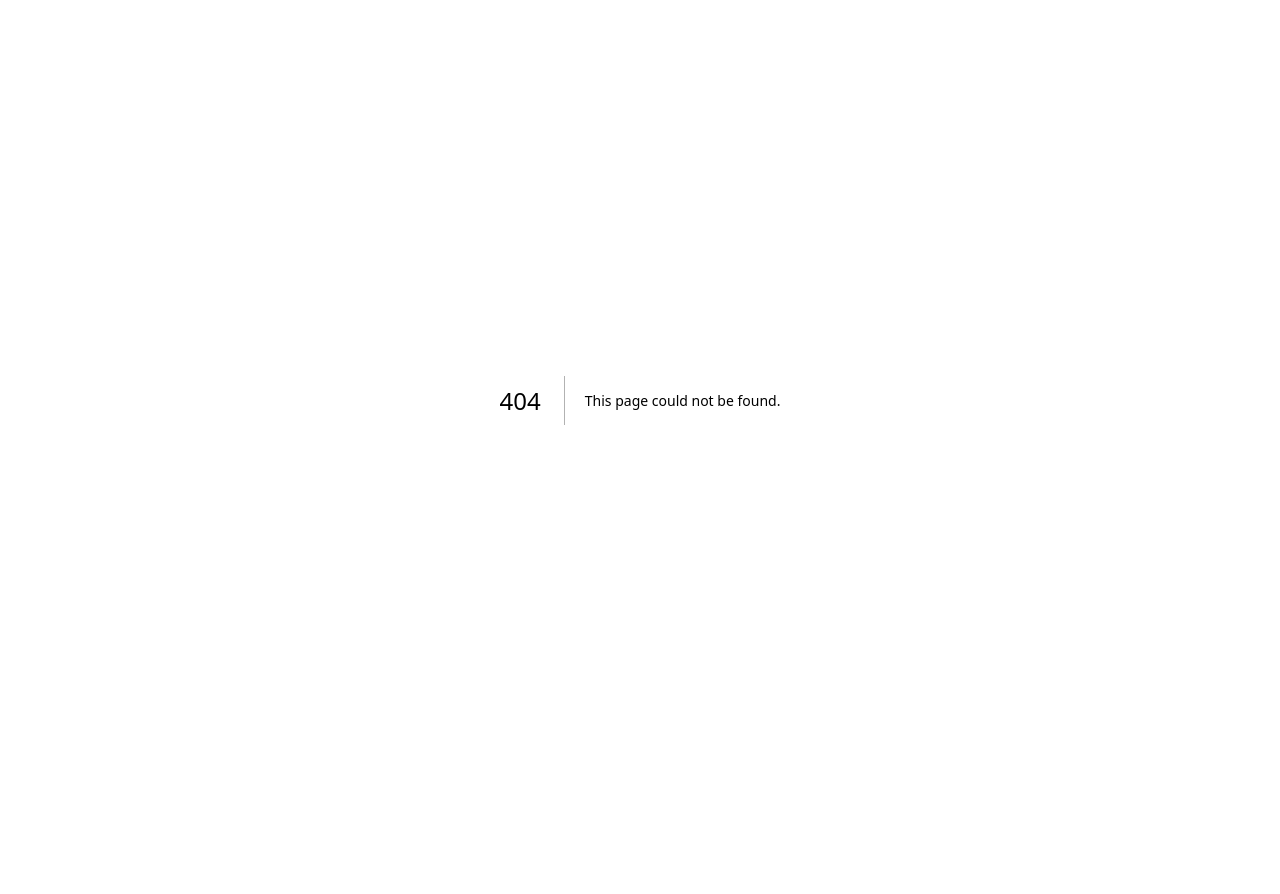
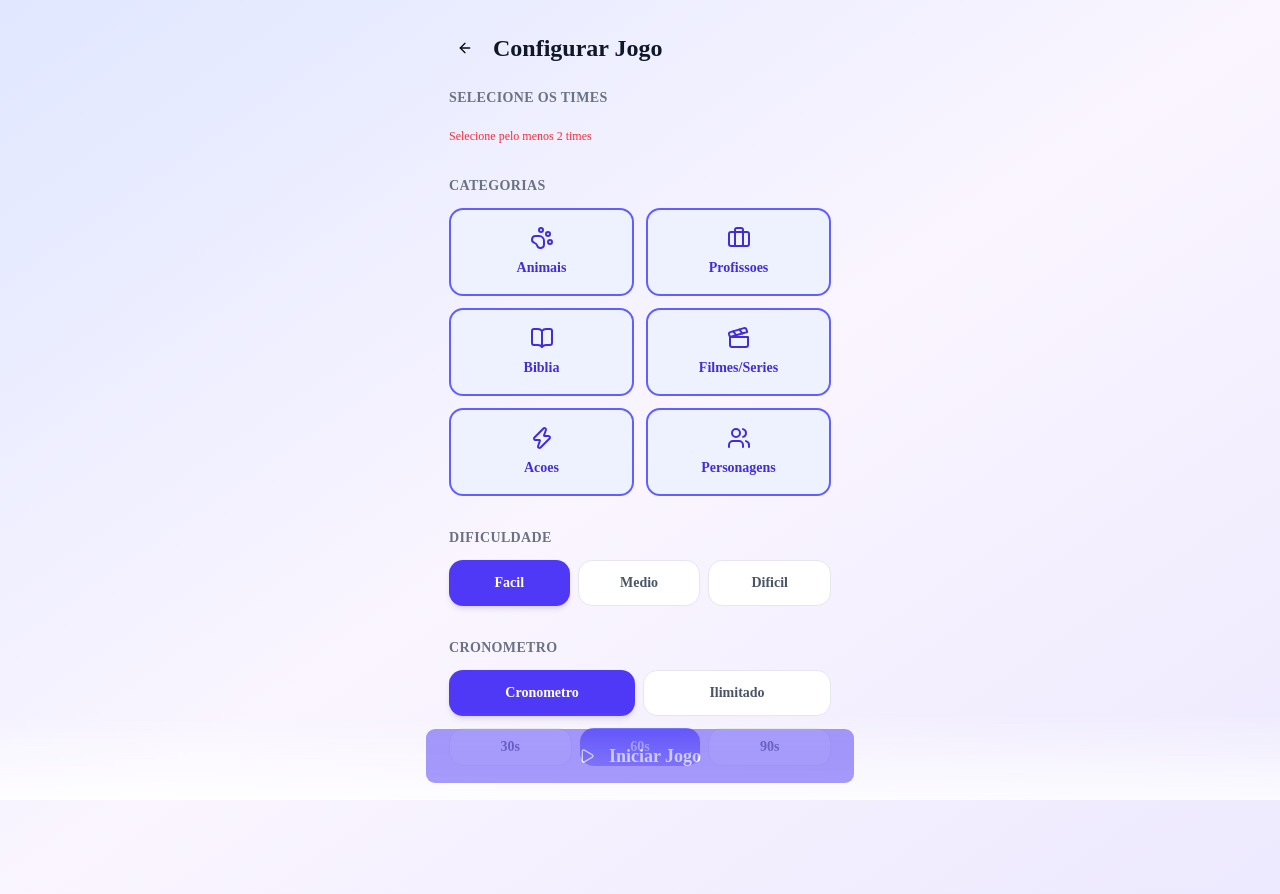
Before and after one commit to LucielSantos/charades, a Next.js app: page /game/setup in a window 1280 px wide. Before the commit this address had no page. Before the commit the page ends 800 px from the top, so only its background shows below. Built offline with nearby package versions, Linux system fonts and the light colour scheme.

Commit message:
feat: add game setup page with team, category, difficulty, and timer selection

```diff
--- /dev/null
+++ b/src/app/game/setup/page.tsx
@@ -0,0 +1,180 @@
+"use client"
+
+import { Button } from "@/components/ui/button"
+import { CategoryGrid } from "@/components/game/category-grid"
+import { allCategoryIds } from "@/data/categories"
+import type { CategoryId, Difficulty, TimerMode } from "@/data/types"
+import { useGameStore } from "@/stores/game-store"
+import { useTeamStore } from "@/stores/team-store"
+import { ArrowLeft, Play } from "lucide-react"
+import { useTranslations } from "next-intl"
+import { useRouter } from "next/navigation"
+import { useState } from "react"
+
+const TIMER_OPTIONS = [30, 60, 90]
+
+export default function GameSetupPage() {
+  const t = useTranslations("setup")
+  const tc = useTranslations("common")
+  const router = useRouter()
+  const teams = useTeamStore((s) => s.teams)
+  const startGame = useGameStore((s) => s.startGame)
+
+  const [selectedTeamIds, setSelectedTeamIds] = useState<string[]>([])
+  const [selectedCategories, setSelectedCategories] = useState<CategoryId[]>([...allCategoryIds])
+  const [difficulty, setDifficulty] = useState<Difficulty>("easy")
+  const [timerMode, setTimerMode] = useState<TimerMode>("countdown")
+  const [timerSeconds, setTimerSeconds] = useState(60)
+
+  function toggleTeam(id: string) {
+    setSelectedTeamIds((prev) =>
+      prev.includes(id) ? prev.filter((t) => t !== id) : [...prev, id],
+    )
+  }
+
+  function handleStart() {
+    if (selectedTeamIds.length < 2) return
+    if (selectedCategories.length < 1) return
+    startGame({
+      selectedTeamIds,
+      selectedCategories,
+      difficulty,
+      timerMode,
+      timerSeconds,
+    })
+    router.push("/game/turn")
+  }
+
+  const canStart = selectedTeamIds.length >= 2 && selectedCategories.length >= 1
+
+  return (
+    <div className="flex flex-col min-h-screen px-6 py-8 pb-24">
+      <div className="flex items-center gap-3 mb-6">
+        <Button variant="ghost" size="icon" onClick={() => router.push("/")}>
+          <ArrowLeft className="h-5 w-5" />
+        </Button>
+        <h1 className="text-2xl font-bold text-gray-900">{t("title")}</h1>
+      </div>
+
+      {/* Teams */}
+      <section className="mb-8">
+        <h2 className="text-sm font-semibold text-gray-500 uppercase tracking-wide mb-3">
+          {t("selectTeams")}
+        </h2>
+        <div className="flex flex-wrap gap-2">
+          {teams.map((team) => {
+            const isSelected = selectedTeamIds.includes(team.id)
+            return (
+              <button
+                key={team.id}
+                type="button"
+                onClick={() => toggleTeam(team.id)}
+                className={`flex items-center gap-2 rounded-full px-4 py-2 text-sm font-semibold transition-all ${
+                  isSelected
+                    ? "text-white shadow-md"
+                    : "bg-white text-gray-600 border border-gray-200"
+                }`}
+                style={isSelected ? { backgroundColor: team.color } : undefined}
+              >
+                {!isSelected && (
+                  <div className="h-3 w-3 rounded-full" style={{ backgroundColor: team.color }} />
+                )}
+                {team.name}
+              </button>
+            )
+          })}
+        </div>
+        {selectedTeamIds.length < 2 && (
+          <p className="text-xs text-red-500 mt-2">{t("minTeams")}</p>
+        )}
+      </section>
+
+      {/* Categories */}
+      <section className="mb-8">
+        <h2 className="text-sm font-semibold text-gray-500 uppercase tracking-wide mb-3">
+          {t("selectCategories")}
+        </h2>
+        <CategoryGrid selected={selectedCategories} onChange={setSelectedCategories} />
+      </section>
+
+      {/* Difficulty */}
+      <section className="mb-8">
+        <h2 className="text-sm font-semibold text-gray-500 uppercase tracking-wide mb-3">
+          {t("difficulty")}
+        </h2>
+        <div className="flex gap-2">
+          {(["easy", "medium", "hard"] as Difficulty[]).map((d) => (
+            <button
+              key={d}
+              type="button"
+              onClick={() => setDifficulty(d)}
+              className={`flex-1 rounded-xl py-3 text-sm font-semibold transition-all ${
+                difficulty === d
+                  ? "bg-indigo-600 text-white shadow-md"
+                  : "bg-white text-gray-600 border border-gray-200"
+              }`}
+            >
+              {t(d)}
+            </button>
+          ))}
+        </div>
+      </section>
+
+      {/* Timer */}
+      <section className="mb-8">
+        <h2 className="text-sm font-semibold text-gray-500 uppercase tracking-wide mb-3">
+          {t("timer")}
+        </h2>
+        <div className="flex gap-2 mb-3">
+          {(["countdown", "unlimited"] as TimerMode[]).map((m) => (
+            <button
+              key={m}
+              type="button"
+              onClick={() => setTimerMode(m)}
+              className={`flex-1 rounded-xl py-3 text-sm font-semibold transition-all ${
+                timerMode === m
+                  ? "bg-indigo-600 text-white shadow-md"
+                  : "bg-white text-gray-600 border border-gray-200"
+              }`}
+            >
+              {t(m)}
+            </button>
+          ))}
+        </div>
+        {timerMode === "countdown" && (
+          <div className="flex gap-2">
+            {TIMER_OPTIONS.map((s) => (
+              <button
+                key={s}
+                type="button"
+                onClick={() => setTimerSeconds(s)}
+                className={`flex-1 rounded-xl py-2 text-sm font-semibold transition-all ${
+                  timerSeconds === s
+                    ? "bg-indigo-500 text-white"
+                    : "bg-white text-gray-600 border border-gray-200"
+                }`}
+              >
+                {t("seconds", { seconds: s })}
+              </button>
+            ))}
+          </div>
+        )}
+      </section>
+
+      {/* Start Button */}
+      <div className="fixed bottom-0 left-0 right-0 p-4 bg-gradient-to-t from-white/80 to-transparent">
+        <div className="mx-auto max-w-[430px]">
+          <Button
+            size="lg"
+            className="w-full h-14 text-lg font-bold bg-indigo-600 hover:bg-indigo-700"
+            disabled={!canStart}
+            onClick={handleStart}
+          >
+            <Play className="mr-2 h-5 w-5" />
+            {t("startGame")}
+          </Button>
+        </div>
+      </div>
+    </div>
+  )
+}
```
